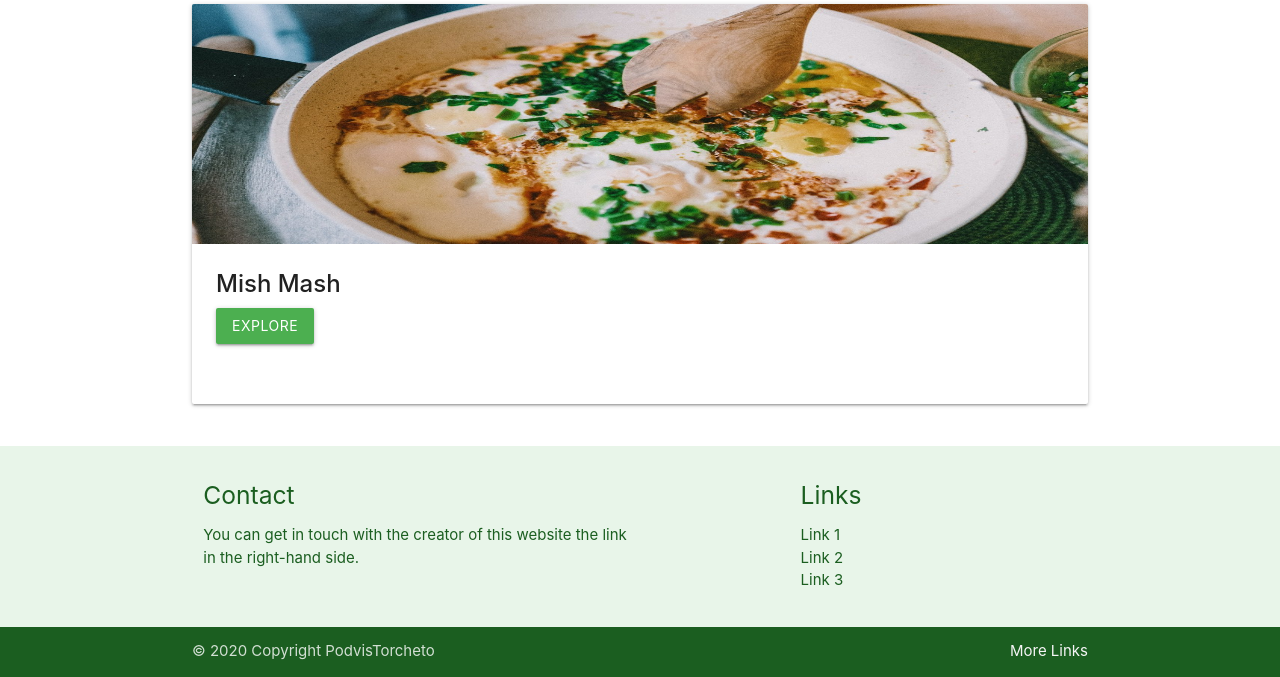
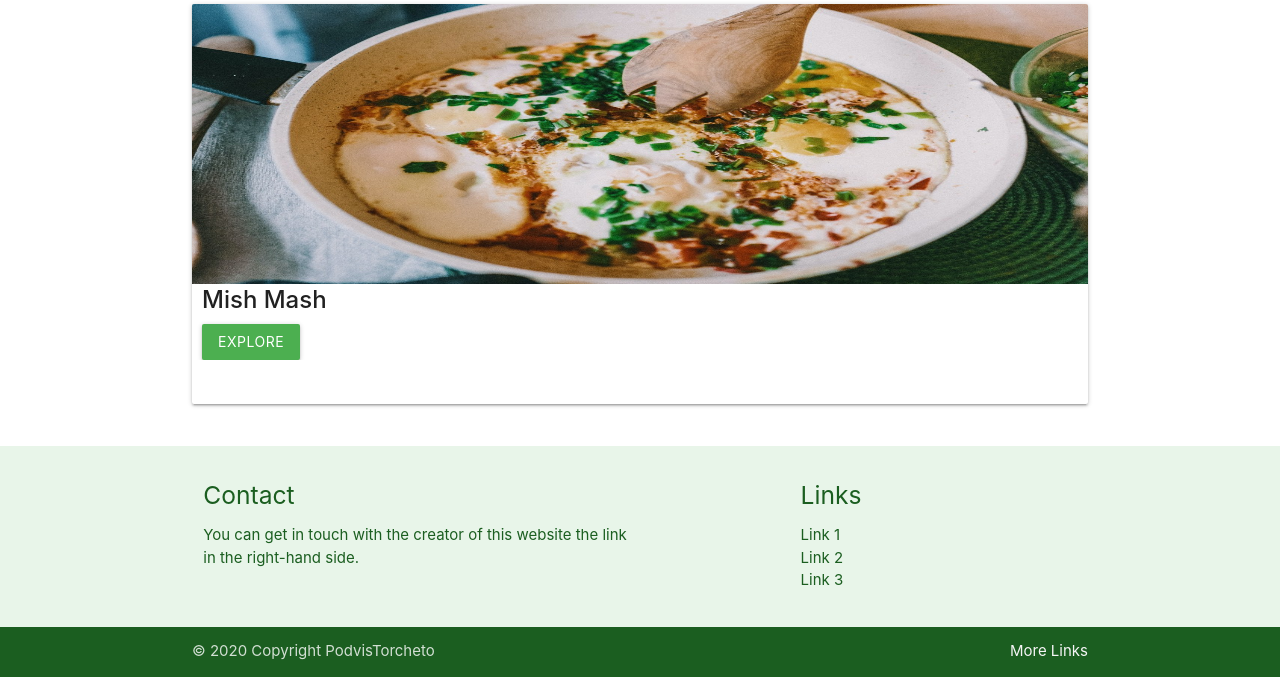
Before and after one commit to podvistorcheto/Milestone-3, a Flask app: page / in a window 1280 px wide. Shown: the part 466-1143 px from the top of the page. Run offline with Flask 2, Linux system fonts and the light colour scheme; some libraries are stand-ins or nearby versions.

Commit message:
Improved media layout

```diff
--- a/static/css/style.css
+++ b/static/css/style.css
@@ -15,7 +15,7 @@
     margin-top: 5px;
 }
 
-.card .card-reveal {
+.photo-except {
     background-image: url(/static/images/mish.jpg);
 }
 
@@ -27,7 +27,9 @@
     height: 280px;
 }
 
-/*.card.small .card-image, .card.medium .card-image, .card.large .card-image {max-height: 80%;} */
+.card.small .card-image, .card.medium .card-image, .card.large .card-image {max-height: 80%;}
+
+
 
 nav .brand-logo {
     padding-left: 10px;
@@ -40,3 +42,8 @@
 .box {
     width: 26%;
 }
+
+.card .card-content {
+    padding: 0px;
+    padding-left: 10px;
+}
--- a/templates/index.html
+++ b/templates/index.html
@@ -82,10 +82,8 @@
 				<div class="card-content">
 					<span class="card-title activator grey-text text-darken-4"><strong>Mish Mash</strong></span>
                         <a class="activator waves-effect waves-light btn btn-medium green">Explore</a><br>
-                        <i class="material-icons right"></i>
-
 				</div>
-				<div class="card-reveal">
+				<div class="card-reveal photo-except">
 					<span class="card-title grey-text text-darken-4">Mish Mash<i class="material-icons right">close</i></span>
 					<p><strong><h6>Delicious treat from the
                         East of the Medeterinian. Legend has it is an original Bulgarian recipe.</h6></strong></p>
```
